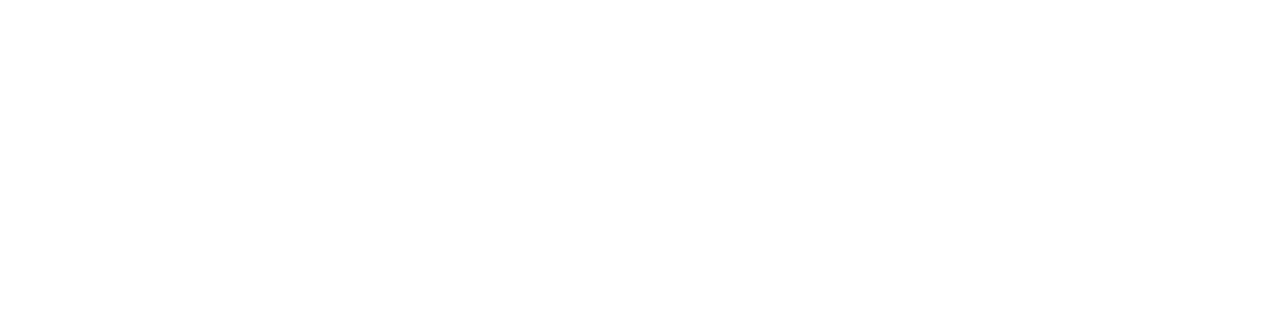
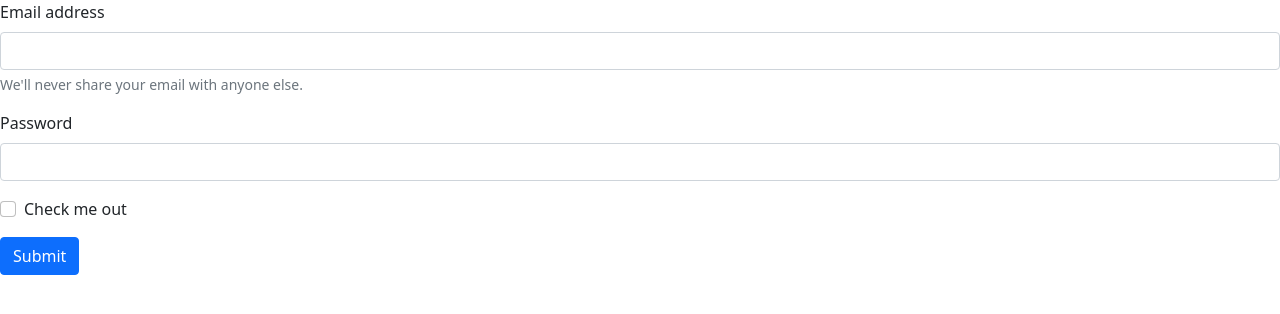
Before and after one commit to michoti/react-ecommerce, a React (Create React App) app: page /login in a window 1280 px wide. Before the commit this address had no page. Shown: the top 314 px of the page. Built offline with nearby package versions, Linux system fonts and the light colour scheme.

Commit message:
modified

```diff
--- a/public/index.html
+++ b/public/index.html
@@ -25,6 +25,10 @@
       Learn how to configure a non-root public URL by running `npm run build`.
     -->
     <title>Ecommerce App</title>
+    <!-- CSS only -->
+    <link href="https://cdn.jsdelivr.net/npm/bootstrap@5.2.0/dist/css/bootstrap.min.css" rel="stylesheet"
+      integrity="sha384-gH2yIJqKdNHPEq0n4Mqa/HGKIhSkIHeL5AyhkYV8i59U5AR6csBvApHHNl/vI1Bx" crossorigin="anonymous">
+
 <script src="https://cdn.jsdelivr.net/npm/bootstrap@5.0.2/dist/js/bootstrap.bundle.min.js"
   integrity="sha384-MrcW6ZMFYlzcLA8Nl+NtUVF0sA7MsXsP1UyJoMp4YLEuNSfAP+JcXn/tWtIaxVXM" crossorigin="anonymous"></script>
 
--- a/src/App.js
+++ b/src/App.js
@@ -1,5 +1,7 @@
 import React from "react";
 import {BrowserRouter as Router, Route, Routes} from 'react-router-dom';
+import Login from "./assets/frontend/auth/Login";
+import Register from "./assets/frontend/auth/Register";
 import Dashboard from "./components/admin/Dashboard";
 import Profile from "./components/admin/Profile";
 import MasterLayout from "./layouts/admin/MasterLayout";
@@ -9,12 +11,14 @@
     <div>
       <Router>
         <Routes>
-          <Route path="/admin/dashboard" element={<MasterLayout />} />
-          <Route path="/admin/dashboard" element={<Dashboard />} />
-          <Route path="/admin/profile" element={<Profile />} />
+          <Route path="/login" element={<Login />} />
+          <Route path="/register" element={<Register />} />
+          <Route path="/" element={<MasterLayout />}>
+            <Route index path="/admin/dashboard" element={<Dashboard />} />
+            <Route path="/admin/profile" element={<Profile />} />
+          </Route>
         </Routes>
       </Router>
-      {/* <MasterLayout /> */}
 
     </div>
   );
--- /dev/null
+++ b/src/assets/frontend/auth/Login.js
@@ -0,0 +1,26 @@
+import React from 'react'
+
+const Login = () => {
+  return (
+    <>
+    <form>
+        <div className="mb-3">
+            <label for="exampleInputEmail1" className="form-label">Email address</label>
+            <input type="email" className="form-control" id="exampleInputEmail1" aria-describedby="emailHelp" />
+            <div id="emailHelp" className="form-text">We'll never share your email with anyone else.</div>
+        </div>
+        <div className="mb-3">
+            <label for="exampleInputPassword1" className="form-label">Password</label>
+            <input type="password" className="form-control" id="exampleInputPassword1" />
+        </div>
+        <div className="mb-3 form-check">
+            <input type="checkbox" className="form-check-input" id="exampleCheck1" />
+            <label className="form-check-label" for="exampleCheck1">Check me out</label>
+        </div>
+        <button type="submit" className="btn btn-primary">Submit</button>
+    </form>
+    </>
+  )
+}
+
+export default Login
--- /dev/null
+++ b/src/assets/frontend/auth/Register.js
@@ -0,0 +1,29 @@
+import React from 'react'
+
+const Register = () => {
+  return (
+        <>
+            <form>
+                <div className="mb-3">
+                    <label className="form-label">Name</label>
+                    <input type="text" name='name' className="form-control" id="exampleInputEmail1" aria-describedby="emailHelp" />
+                </div>
+                <div className="mb-3">
+                    <label className="form-label">Email address</label>
+                    <input type="email" name='email' className="form-control" id="exampleInputEmail1" aria-describedby="emailHelp" />
+                </div>
+                <div className="mb-3">
+                    <label className="form-label">Password</label>
+                    <input type="password" name='password' className="form-control" id="exampleInputPassword1" />
+                </div>
+                <div className="mb-3">
+                    <label className="form-label">Confirm Password</label>
+                    <input type="password" name='password_confirmation' className="form-control" id="exampleInputPassword1" />
+                </div>
+                <button type="submit" className="btn btn-primary">Submit</button>
+            </form>
+        </>
+  )
+}
+
+export default Register
--- a/src/layouts/admin/MasterLayout.js
+++ b/src/layouts/admin/MasterLayout.js
@@ -1,12 +1,19 @@
 import React from 'react'
+// import { Route, Routes, useRoutes } from 'react-router-dom';
 import '../../assets/admin/css/styles.css';
 import '../../assets/admin/js/scripts';
+// import Dashboard from '../../components/admin/Dashboard';
+// import Profile from '../../components/admin/Profile';
 import Footer from './Footer'
 import Navbar from './Navbar'
 import Sidebar from './Sidebar'
 
 
-const MasterLayout = () => {
+const MasterLayout = ({children}) => {
+    // const myroutes = useRoutes([
+    //     {path: '/admin/dashboard', element: <Dashboard />},
+    //     {path: '/admin/profile', element: <Profile />},
+    // ]);
   return (
     <div className='sb-nav-fixed'>
         <Navbar />
@@ -15,7 +22,7 @@
                 <Sidebar />
                 <div id="layoutSidenav_content">
                     <main>
-                        Main content
+                       {children}
                     </main>
                     <Footer />
                 </div>
--- a/src/layouts/admin/Sidebar.js
+++ b/src/layouts/admin/Sidebar.js
@@ -7,9 +7,13 @@
                     <div className="sb-sidenav-menu">
                         <div className="nav">
                             <div className="sb-sidenav-menu-heading">Core</div>
-                            <Link className="nav-link" to="index.html">
+                            <Link className="nav-link" to="/admin/dashboard">
                                 <div className="sb-nav-link-icon"><i className="fas fa-tachometer-alt"></i></div>
                                 Dashboard
+                            </Link>
+                            <Link className="nav-link" to="/admin/profile">
+                                <div className="sb-nav-link-icon"><i className="fas fa-tachometer-alt"></i></div>
+                                Profile
                             </Link>
                             <div className="sb-sidenav-menu-heading">Interface</div>
                             <Link className="nav-link collapsed" to="#" data-bs-toggle="collapse" data-bs-target="#collapseLayouts" aria-expanded="false" aria-controls="collapseLayouts">
```
Also changed, not shown: src/routes/routes.js (added, +10 -0 lines).
